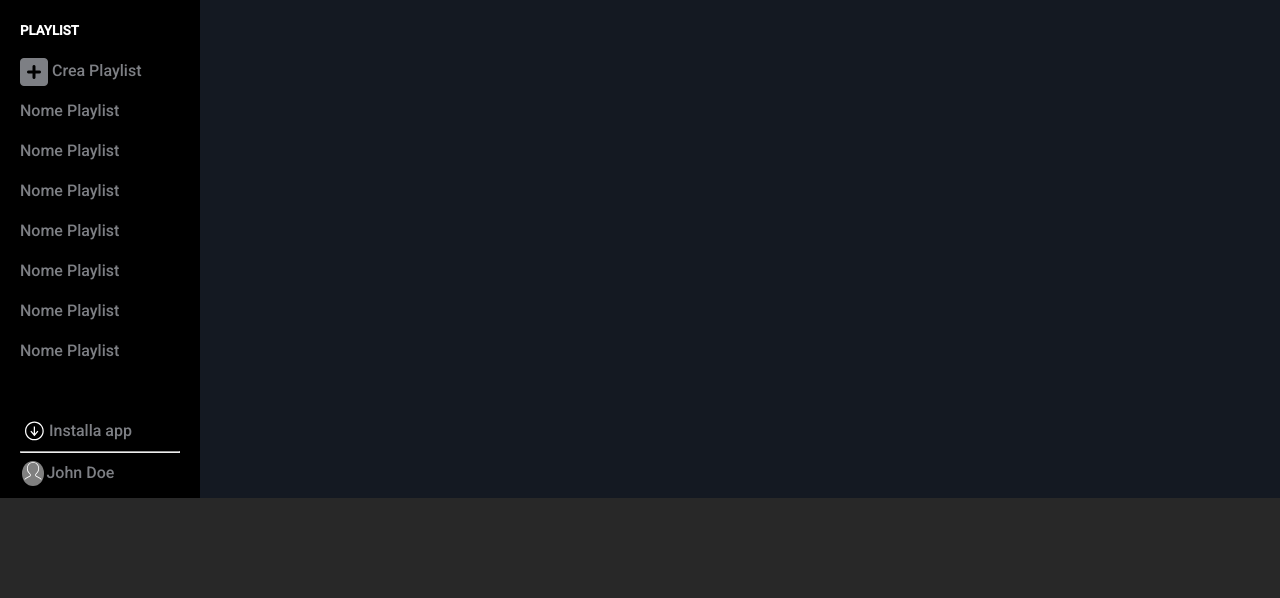
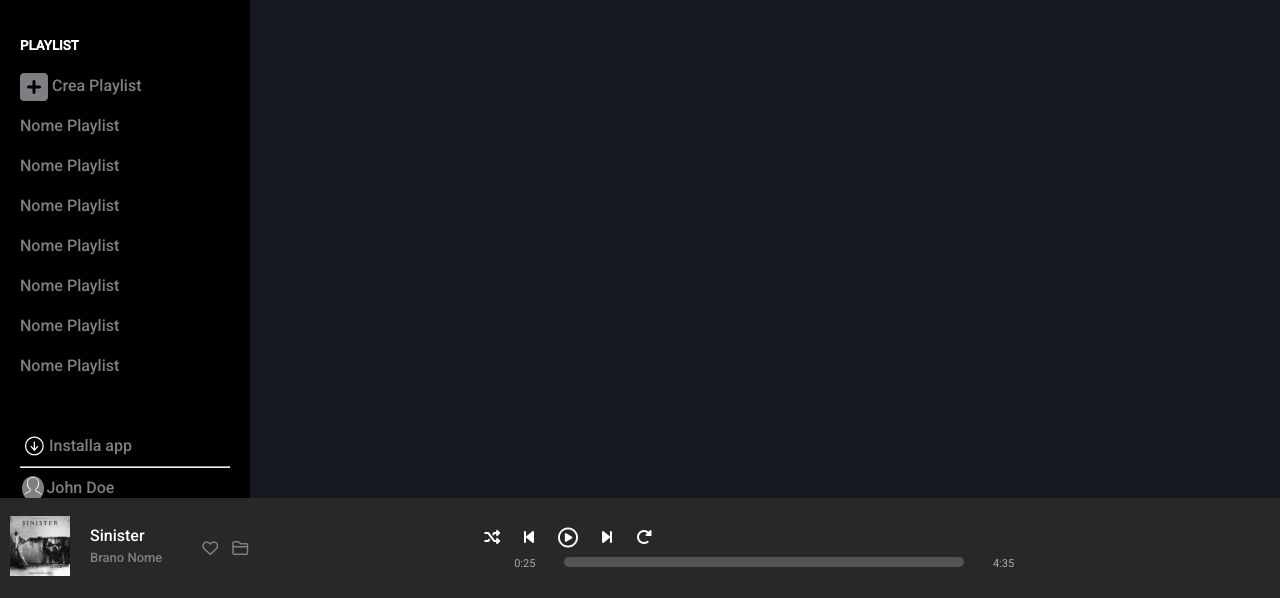
Before and after one commit to GabriPini/html-css-spotifyweb, a plain HTML site: page index.html in a window 1280 px wide. Shown: the part 202-800 px from the top of the page. Drawn offline with Linux system fonts and the light colour scheme.

Commit message:
woking on footer

```diff
--- a/css/style.css
+++ b/css/style.css
@@ -40,12 +40,14 @@ a{
     border-left: 3px solid var(--underline);
 }
 
+
+
 /*#endregion utility */
 
 /*#region sidenav */
 .sidenav{
     background-color: var(--sidebg);
-    width: 200px;
+    width: 250px;
     height: calc(100% - 100px);
     position: fixed;
     z-index: 1;
@@ -125,7 +127,7 @@ main{
 
 .main-bar{
     background-color: rgba(0, 0, 0, 0.301);
-    width: calc(100% - 200px);;
+    width: calc(100% - 250px);;
     height:100px;
     position: fixed;
     z-index: 1;
@@ -162,4 +164,87 @@ footer{
     left: 0;
     overflow-x: hidden;
 }
+
+  .control-bar{
+      padding-left: 10px;
+      align-self: center;
+      width: 100%;
+      justify-content: space-between;
+  }
+
+  .now-playing img{
+    width: 60px;
+    height: 60px;
+    filter: grayscale(1);
+
+
+ }
+
+
+  .album-musician,
+  .album-title {
+    display: block;
+
+
+  }
+
+  .album-info {
+    padding: 10px 20px;
+    font-weight: 500;
+
+
+  }
+
+  .album-title {
+    color: var(--textprimay);
+    margin-bottom: 5px;
+  }
+
+  .album-musician {
+    font-size: 13px;
+    color: var(--textsecondary);
+  }
+
+  .like-save{
+      color: var(--textsecondary);
+      align-self: center;
+      padding-left: 20px;
+      word-spacing: 10px;
+  }
+
+ .like-save i:hover{
+     color: var(--textprimay);
+ }
+
+.play-controls{
+    align-self: flex-end;
+
+}
+
+  .control-play{
+      width: 500px;
+    align-self: flex-start;
+    color: var(--textprimay);
+    word-spacing: 20px;
+  }
+
+  .sound-bar{
+
+        width: 500px;
+        margin: 10px 30px;
+        color: #aaaaaa;
+        font-size: 11px;
+        justify-content: space-between;
+
+  }
+
+ .progress-bar{
+
+     height: 10px;
+     width: 80%;
+     border-radius: 10px;
+     background-color: rgb(85, 84, 84);
+ }
+
+
 /* #endregion footer */
--- a/index.html
+++ b/index.html
@@ -61,8 +61,57 @@
 
    </main>
 
-   <footer>
+   <footer class="flex">
 
+       <div class="control-bar flex">
+           <div class="infos flex">
+             <div class="now-playing">
+                <img src="img/sinister.jpeg" alt="">
+
+            </div>
+
+            <div class="album-info">
+                    <span class="album-title"> Sinister</span>
+                    <span class="album-musician"> Brano Nome</span>
+            </div>
+
+            <div class="like-save">
+                    <i class="fa-regular fa-heart"></i>
+                    <i class="fa-regular fa-folder"></i>
+
+
+            </div>
+          </div>
+            <div class="play-controls flex column">
+                <div class="control-play ">
+                    <i class="fa-solid fa-shuffle"></i>
+                    <i class="fa-solid fa-backward-step"></i>
+                    <i class="fa-regular fa-circle-play fa-lg"></i>
+                    <i class="fa-solid fa-forward-step"></i>
+                    <i class="fa-solid fa-rotate-right"></i>
+
+                </div>
+
+                <div class="sound-bar flex">
+                    <span>0:25</span>
+
+                    <div class="progress-bar">
+
+                      </div>
+
+                    <span>4:35</span>
+                </div>
+
+            </div>
+
+
+
+
+            <div class="play-device-controls">
+
+            </div>
+
+        </div>
    </footer>
 
 </body>
```
